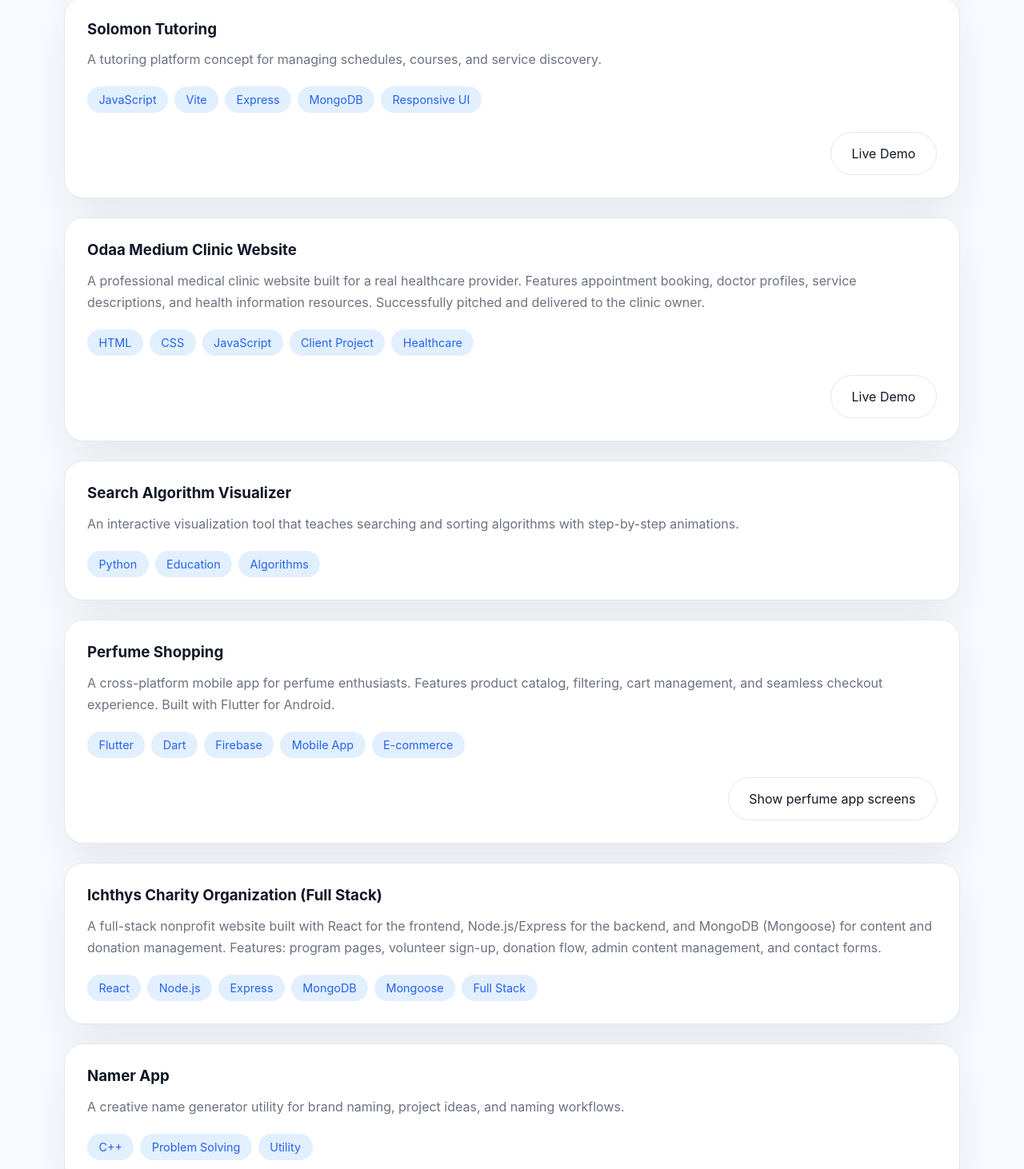
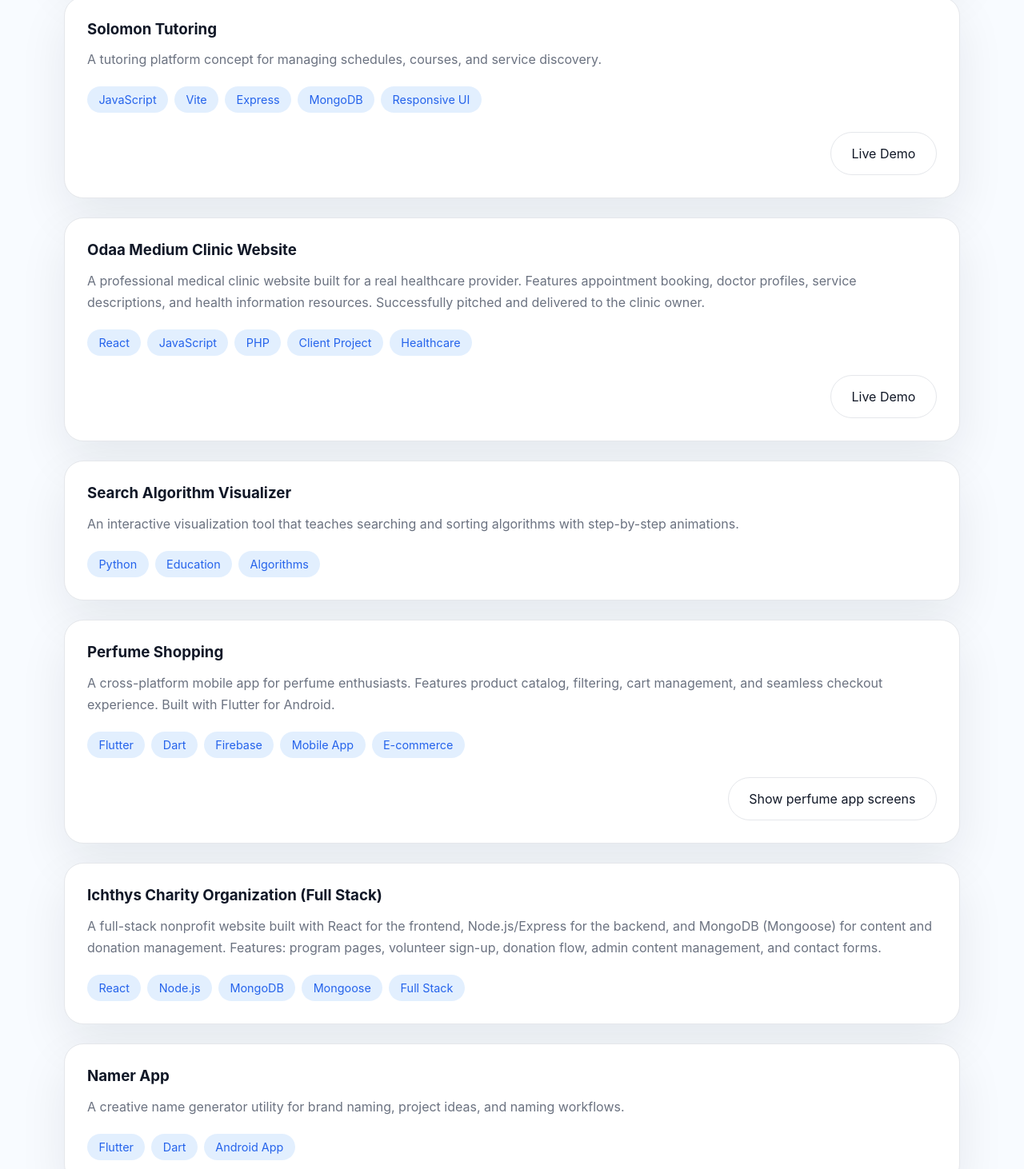
Before and after one commit to feyistu123/FUTURE_FS_01, a React (Vite) app in the folder frontend/: page /projects in a window 1280 px wide. Shown: the part 866-2328 px from the top of the page at 80% size. Built offline with nearby package versions, Linux system fonts and the light colour scheme.

Commit message:
add some skills

```diff
--- a/frontend/src/data/model.js
+++ b/frontend/src/data/model.js
@@ -34,13 +34,13 @@ export const projects = [
   {
     title: 'Personal Professional Portfolio Website',
     description: 'A polished portfolio experience built with React and modern UI patterns to showcase skills, projects, and contact flow.',
-    tags: ['React', 'Vite', 'Responsive UI'],
+    tags: ['React', 'Vite', 'Responsive UI', 'Portfolio'],
     liveDemo: 'https://feyistu-endale-profile.onrender.com/'
   },
   {
     title: 'Client Lead Management System (Mini CRM)',
     description: 'A CRM-style app for tracking clients, leads, and follow-up activity, backed by Node.js and MongoDB Atlas.',
-    tags: ['Node.js', 'Express', 'MongoDB'],
+    tags: ['JavaScript', 'Node.js', 'Express', 'MongoDB'],
     liveDemo: 'https://mini-crm-07g1.onrender.com'
   },
   {
@@ -52,7 +52,7 @@ export const projects = [
   {
     title: 'Odaa Medium Clinic Website',
     description: 'A professional medical clinic website built for a real healthcare provider. Features appointment booking, doctor profiles, service descriptions, and health information resources. Successfully pitched and delivered to the clinic owner.',
-    tags: ['HTML', 'CSS', 'JavaScript', 'Client Project', 'Healthcare'],
+    tags: ['React', 'JavaScript', 'PHP', 'Client Project', 'Healthcare'],
     liveDemo: 'https://oda-medium-clinic.onrender.com',
   },
   {
@@ -74,11 +74,11 @@ export const projects = [
   {
     title: 'Ichthys Charity Organization (Full Stack)',
     description: 'A full-stack nonprofit website built with React for the frontend, Node.js/Express for the backend, and MongoDB (Mongoose) for content and donation management. Features: program pages, volunteer sign-up, donation flow, admin content management, and contact forms.',
-    tags: ['React', 'Node.js', 'Express', 'MongoDB', 'Mongoose', 'Full Stack'],
+    tags: ['React', 'Node.js', 'MongoDB', 'Mongoose', 'Full Stack'],
   },
   {
     title: 'Namer App',
     description: 'A creative name generator utility for brand naming, project ideas, and naming workflows.',
-    tags: ['C++', 'Problem Solving', 'Utility']
+    tags: ['Flutter', 'Dart', 'Android App'],
   }
 ];
```
